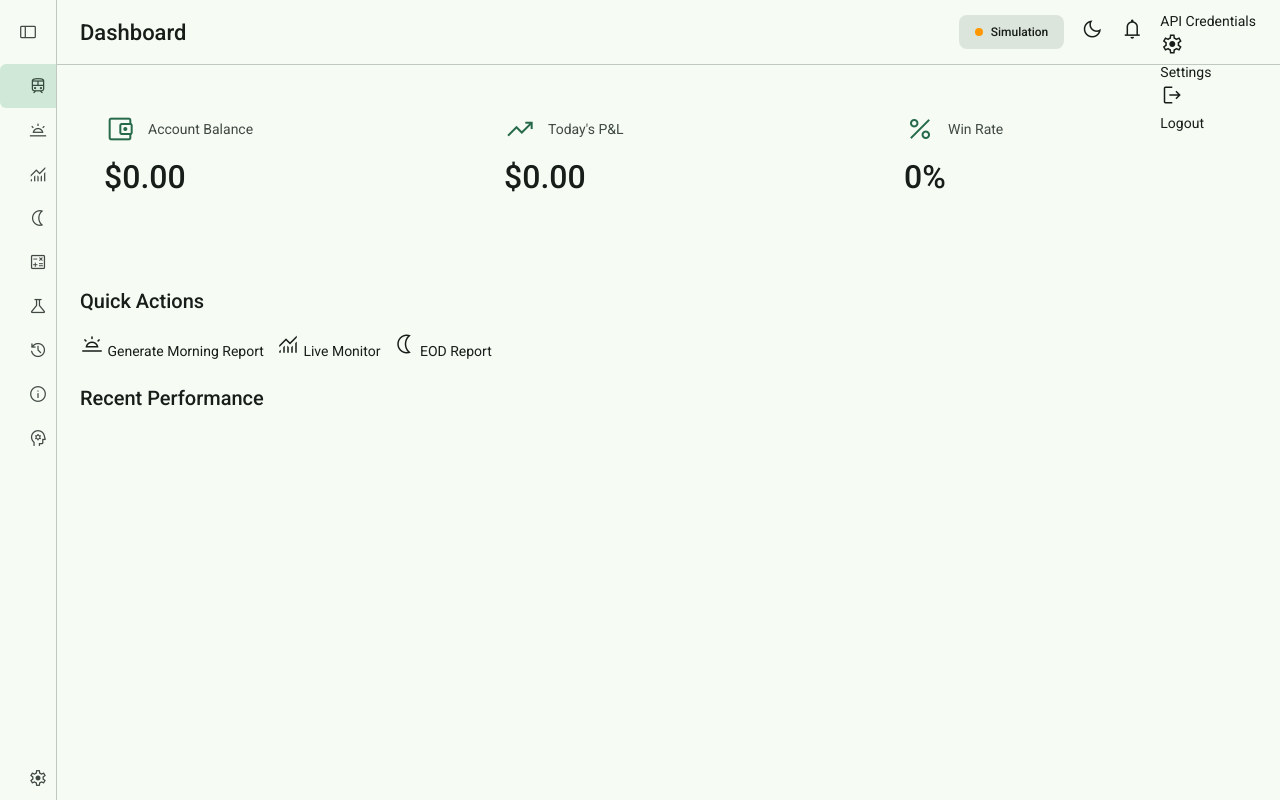
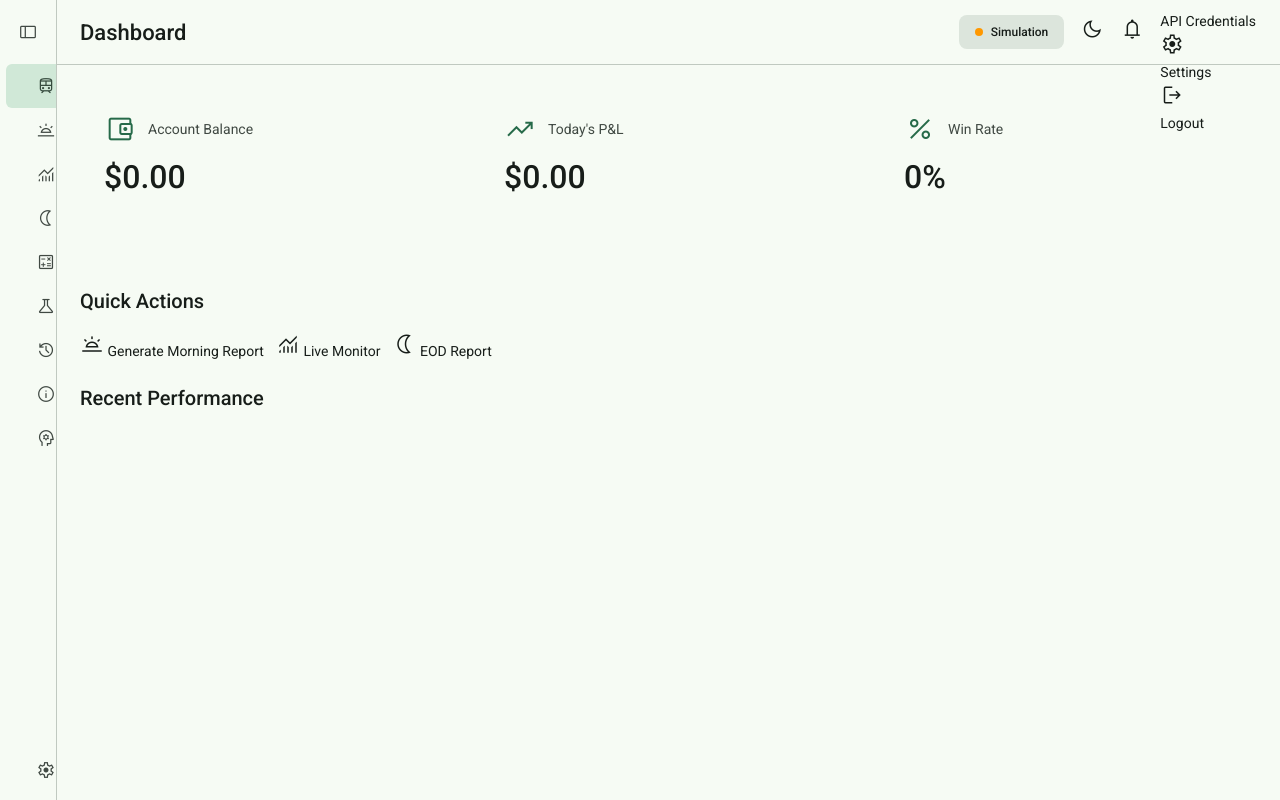
Before and after one commit to fromnineteen80/LRBF, a Flask app: page /dashboard in a window 1280 px wide. Run offline with Flask 3, Linux system fonts and the light colour scheme; the visitor is signed in with stand-in values (Sample User, id 1); a map, chart or similar area stays blank; some libraries are stand-ins or nearby versions.

Commit message:
COMPLETE REBUILD - Fixed padding from scratch
Stripped out ALL variable padding and rebuilt with simple logic:

TOGGLE:
- padding: 8px 0 8px 18px (fixed, never changes)
- Icon always at 18px from left edge

NAV ITEMS:
- padding: 6px 12px 6px 18px (fixed, never changes)
- Icons always at 18px from left edge
- Same position collapsed or expanded

RESULT:
- Icons never move when toggling
- Toggle icon and nav icons in same vertical line
- Only sidebar width changes, not icon positions

```diff
--- a/static/css/material-web-layout.css
+++ b/static/css/material-web-layout.css
@@ -106,18 +106,9 @@ body {
     width: 100%;
     display: flex;
     align-items: center;
-    gap: 10px;
+    gap: 12px;
+    padding: 8px 0 8px 18px;
     min-height: 48px;
-}
-
-/* Collapsed: Toggle icon padding matches nav item icon padding exactly */
-.nav-rail.collapsed .nav-rail-toggle {
-    padding: 8px 0 8px 18px;
-}
-
-/* Expanded: Toggle icon padding matches nav item icon padding exactly */
-.nav-rail:not(.collapsed) .nav-rail-toggle {
-    padding: 8px 0 8px 10px;
 }
 
 .nav-rail-toggle md-icon-button {
@@ -175,26 +166,18 @@ body {
     gap: 0;
     overflow-y: auto;
     overflow-x: hidden;
-    padding: 0;
-}
-
-.nav-rail:not(.collapsed) .nav-rail-items {
     padding: 0 6px;
 }
 
 .nav-rail-footer {
     width: 100%;
-    padding: 0;
+    padding: 0 6px 8px 6px;
     margin-top: auto;
-}
-
-.nav-rail:not(.collapsed) .nav-rail-footer {
-    padding: 0 6px 8px 6px;
 }
 
 /* Section Headers */
 .nav-rail-section-header {
-    padding: 10px 10px 4px 10px;
+    padding: 10px 18px 4px 18px;
     margin-top: 6px;
 }
 
@@ -213,14 +196,15 @@ body {
     white-space: nowrap;
 }
 
-/* Navigation Rail Items */
+/* Navigation Rail Items - SAME padding whether collapsed or expanded */
 .nav-rail-item {
     position: relative;
     width: 100%;
     min-height: 32px;
     display: flex;
     align-items: center;
-    gap: 10px;
+    gap: 12px;
+    padding: 6px 12px 6px 18px;
     text-decoration: none;
     color: var(--md-sys-color-on-surface-variant);
     border-radius: 6px;
@@ -228,16 +212,6 @@ body {
     transition: background-color 0.15s ease;
     overflow: hidden;
     white-space: nowrap;
-}
-
-/* Expanded state */
-.nav-rail:not(.collapsed) .nav-rail-item {
-    padding: 6px 10px;
-}
-
-/* Collapsed state - icons start at 18px from left edge */
-.nav-rail.collapsed .nav-rail-item {
-    padding: 6px 0 6px 18px;
 }
 
 .nav-rail-item:hover {
```
